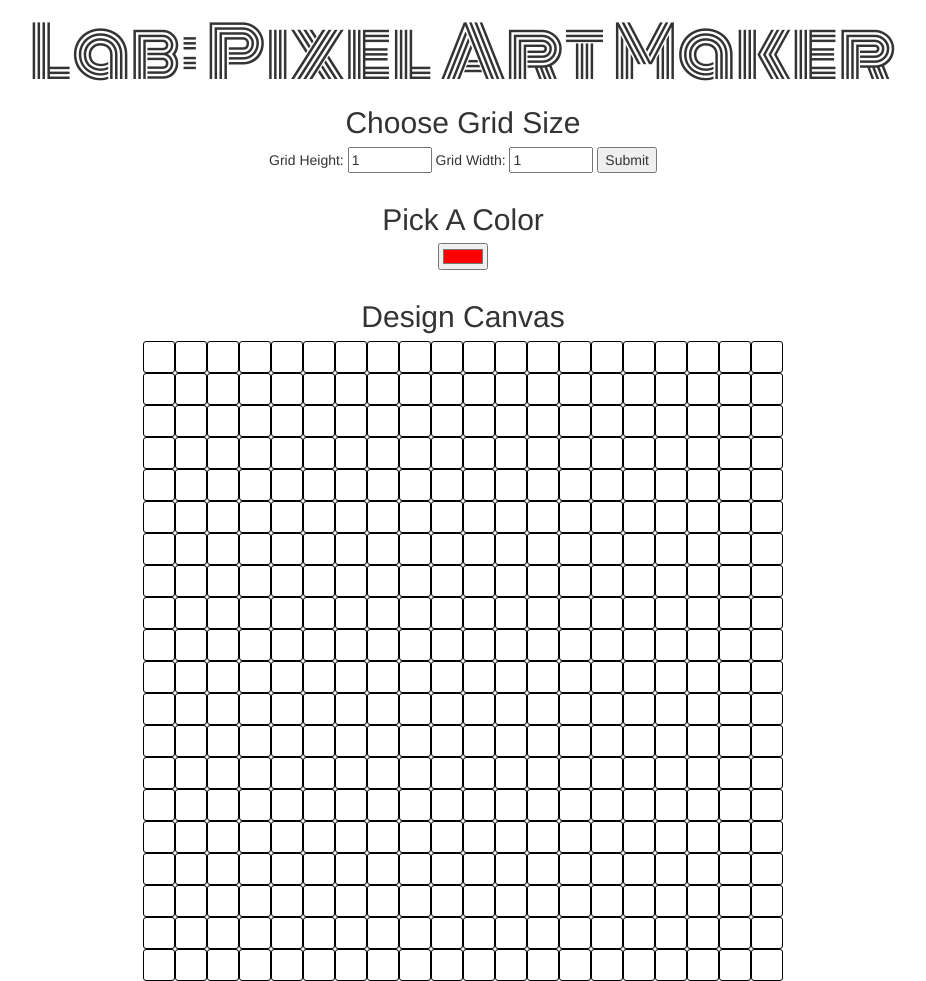
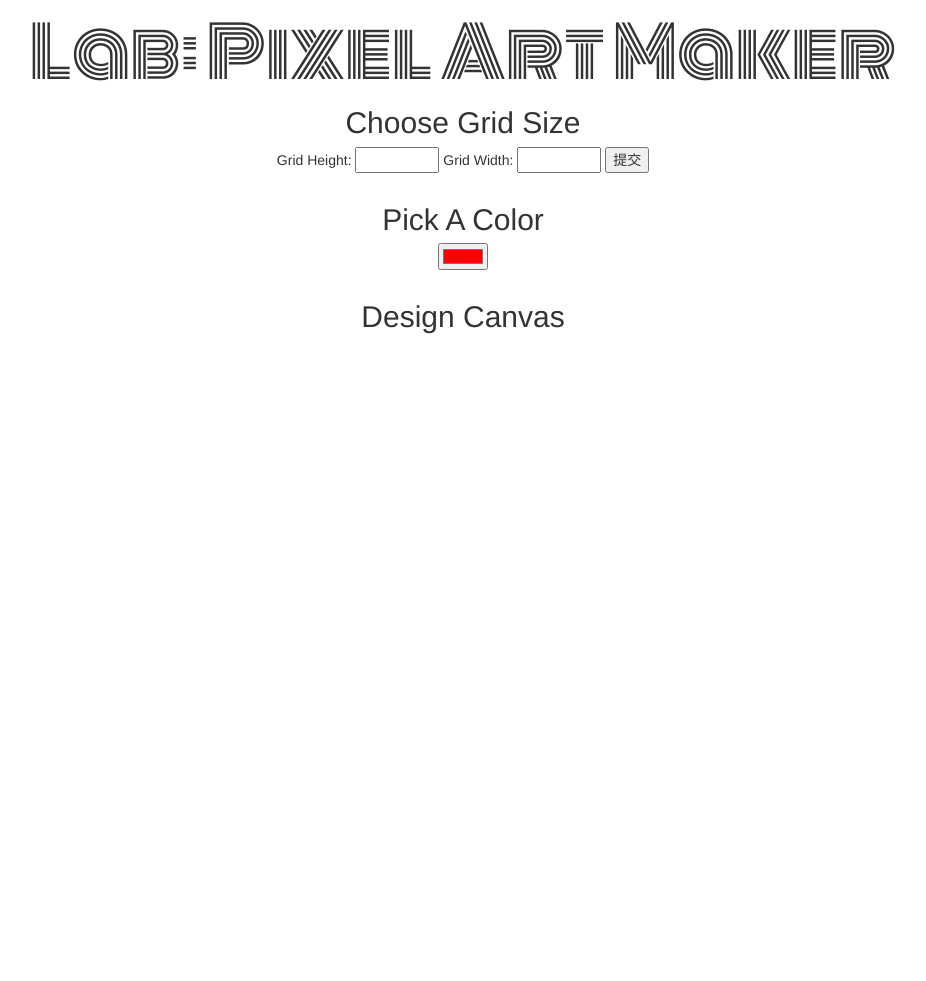
Before and after one commit to Xiankai-Wan/Pixel-Art-Maker, a plain HTML site: page index.html in a window 1280 px wide. Shown: the whole page, without its empty margins (177-1103 px from the left). After the commit the page ends 800 px from the top, so only its background shows below. Drawn offline with nearby package versions, Linux system fonts and the light colour scheme.

Commit message:
compelet all function

```diff
--- a/designs.js
+++ b/designs.js
@@ -1,26 +1,24 @@
 'use strict'
-var pA = {
+let pA = {
 	brushColor : "#ff0000",
-  height : 20,
-  width : 20
 };
-
 // Select color input
-var colorPicker = $("#colorPicker");
+let colorPicker = $("#colorPicker");
 colorPicker.on("change", function () {
   pA.brushColor = colorPicker.val();
 });
-// Select size input
-var sizePicker = $("#SubmitSize");
-    sizePicker.on("click",function(){
-      pA.height = $('#input_height').val();
-      pA.width = $('#input_width').val();
-    });
+
+$('#submit').click('change',function(){
+	$('.gird').remove();
+	pA.width = $('#input_width').val();
+	pA.height = $('#input_height').val();
+	layout();
+});
 
 // When size is submitted by the user, call makeGrid()
 function makeGrid() {
 // Your code goes here!
-var gird = $('<div class="gird col-md-1"></div>');
+const gird = $('<div class="gird col-md-1"></div>');
 gird.on('click', function(){
   event.target.style.backgroundColor = pA.brushColor;
 });
@@ -28,11 +26,13 @@ return gird;
 }
 
 //the layout code
-var table = $("#pixel_canvas");
-	for (var row = 0; row < pA.height; row++) {
-		var newRow = $('<div class="row"></div>')
-		for (var col = 0; col < pA.width; col++) {
-			newRow.append(makeGrid());
+function layout(){
+	const table = $("#pixel_canvas");
+		for (let row = 0; row < pA.height; row++) {
+			const newRow = $('<div class="row"></div>')
+			for (let col = 0; col < pA.width; col++) {
+				newRow.append(makeGrid());
+			};
+			table.append(newRow);
 		};
-		table.append(newRow);
-	};
+}
--- a/index.html
+++ b/index.html
@@ -14,13 +14,13 @@
     <h1>Lab: Pixel Art Maker</h1>
 
     <h2>Choose Grid Size</h2>
-    <form id="sizePicker">
+    <!-- <form id="sizePicker"> -->
         Grid Height:
-        <input type="number" id="input_height" name="height" min="1" value="1">
+        <input type="number" id="input_height" name="height" min="1">
         Grid Width:
-        <input type="number" id="input_width" name="width" min="1" value="1">
-        <input type="submit">
-    </form>
+        <input type="number" id="input_width" name="width" min="1">
+        <button id="submit">提交</button>
+    <!-- </form> -->
 
     <h2>Pick A Color</h2>
     <input type="color" id="colorPicker" value="#ff0000">
--- a/styles.css
+++ b/styles.css
@@ -22,7 +22,7 @@ table, tr, td {
 
 table {
     border-collapse: collapse;
-    margin: 0 auto;
+    margin: 40px auto;
 }
 
 tr {
```
